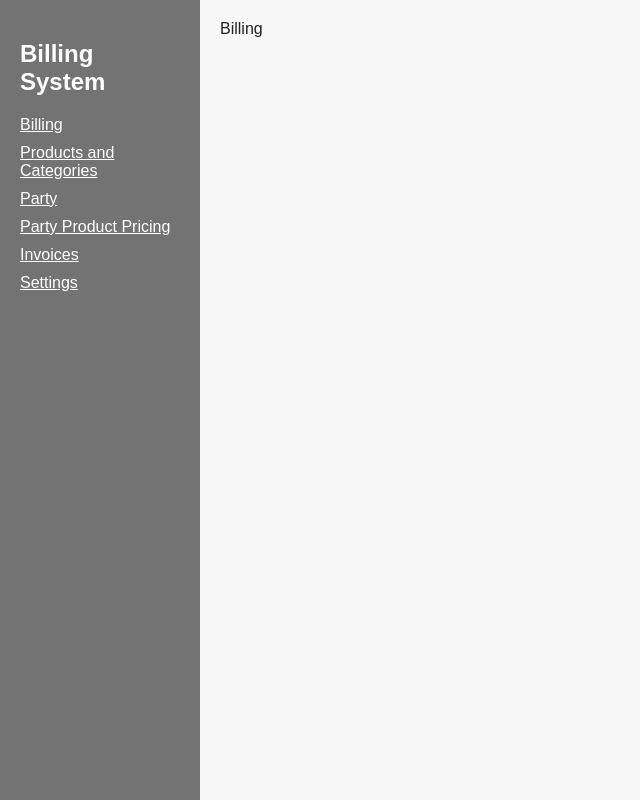
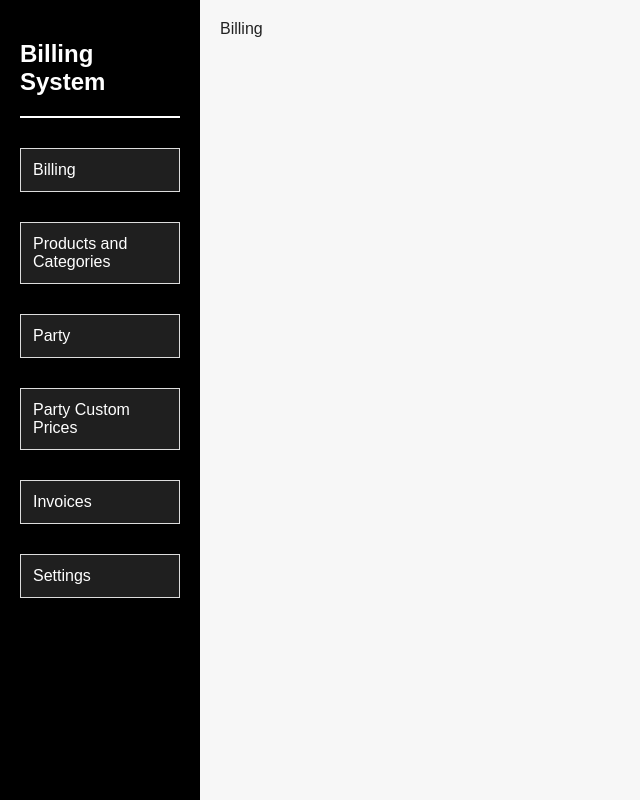
Before and after one commit to Sanskar-Singhal-CG/BillingFrontend, a React (Vite) app in the folder BillingDB-Frontend/: page / in a window 1280 px wide. Shown: the whole page, without its empty margins (0-640 px from the left). Built offline with nearby package versions, Linux system fonts and the light colour scheme; no server answers.

Commit message:
Fixing app and setting up base structure of PartyProductPricingApi as well as its page

```diff
--- a/BillingDB-Frontend/src/App.jsx
+++ b/BillingDB-Frontend/src/App.jsx
@@ -1,10 +1,12 @@
 import Layout from './components/layout/Layout'
 import { Route, Routes } from 'react-router-dom';
+
 import BillingPage from './pages/BillingPage';
 import ProductCategoriesPage from './pages/ProductCategoriesPage';
 import PartyPage from './pages/PartyPage';
 import PartyProductPricingPage from './pages/PartyProductPricingPage';
 import InvoicesPage from './pages/InvoicesPage';
+import SettingsPage from './pages/SettingsPage'
 function App() {
   return(
     <>
@@ -15,7 +17,7 @@ function App() {
         <Route path="party" element={<PartyPage />} />
         <Route path="customPricing" element={<PartyProductPricingPage />} />
         <Route path="invoices" element={<InvoicesPage />} />
-        <Route path="settings" />
+        <Route path="settings" element={<SettingsPage />} />
       </Route>
     </Routes>
     </>
--- a/BillingDB-Frontend/src/components/layout/Sidebar.jsx
+++ b/BillingDB-Frontend/src/components/layout/Sidebar.jsx
@@ -1,4 +1,5 @@
 import { NavLink } from 'react-router-dom';
+import '../../styles/layout/layout.css'
 
 function Sidebar({ isOpen, onClose }){
 
@@ -10,11 +11,11 @@ function Sidebar({ isOpen, onClose }){
                 <button className="close-button" onClick={onClose}>=</button>
                 <h2> Billing System</h2>
             </div>
-            <div>
+            <div className='options'>
                 <NavLink to="/">Billing</NavLink>
                 <NavLink to="/products">Products and Categories</NavLink>
                 <NavLink to="/party">Party</NavLink>
-                <NavLink to="/productPricing">Party Product Pricing</NavLink>
+                <NavLink to="/customPricing">Party Custom Prices</NavLink>
                 <NavLink to="/invoices">Invoices</NavLink>
                 <NavLink to="/settings">Settings</NavLink>
             </div>
--- a/BillingDB-Frontend/src/pages/PartyProductPricingPage.jsx
+++ b/BillingDB-Frontend/src/pages/PartyProductPricingPage.jsx
@@ -1,11 +1,81 @@
+import { useEffect, useState } from "react";
+import PartyTable from "../components/party/PartyTable";
+import { createParty , getAllParty, updateParty, deleteParty } from "../api/partyApi";
+import PartyForm from "../components/party/PartyForm";
+
 function PartyProductPricingPage(){
+
+    const[parties, setparties] = useState([]);
+    const[showform, setshowform] = useState(false);
+    const[partyToEdit, setpartyToEdit] = useState(null);
+
+    function openCreatePartyForm(){
+        setpartyToEdit(null);
+        setshowform(true);
+    }
+
+    function openEditPartyForm(party) {
+        setpartyToEdit(party);
+        setshowform(true);
+    }
+
+    function closePartyForm(){
+        setpartyToEdit(null);
+        setshowform(false);
+    }
+
+    async function getAllParties() {
+        try{
+            const partiesData = await getAllParty();
+            setparties(partiesData);
+        } catch(e) { console.error(e) }
+    }
+
+    async function saveParty(party){
+        try{
+            if(partyToEdit){
+                await updateParty(partyToEdit.id, party);
+            }
+            else { await createParty(party); }
+
+            await getAllParties();
+            closePartyForm();
+
+        } catch(e) { console.log(e) }
+    }
+
+    async function removeParty(id){
+        const shouldDelete = window.confirm('Are you Sure?');
+
+        if(!shouldDelete) return;
+        try{
+            await deleteParty(id);
+            await getAllParties();
+        } catch(e) { console.log(e); }
+    }
+
+    useEffect( function() {
+            getAllParty().then(function(partiesData) {setparties(partiesData)});
+        }, []);
+
+
     return(
         <>
         <div>
-            Custom Prices
+            <div>
+                <h1>Party</h1>
+                {
+                    !showform && (
+                        <button type="button" onClick={openCreatePartyForm}>Add Party</button>
+                    )
+                }
+            </div>
+
+            { showform && <PartyForm onCancel={closePartyForm} onSave={saveParty} partyToEdit={partyToEdit} /> }
+            <PartyTable parties={parties} onEdit={openEditPartyForm} onDelete={removeParty} />
         </div>
         </>
     )
 }
 
-export default PartyProductPricingPage
+export default PartyProductPricingPage;
--- a/BillingDB-Frontend/src/styles/layout/layout.css
+++ b/BillingDB-Frontend/src/styles/layout/layout.css
@@ -6,7 +6,7 @@
 .sidebar, .sidebar-open {
     width: 200px;
     padding: 20px;
-    background-color: #737373;
+    background-color: black;
     color: white;
 }
 
@@ -23,6 +23,30 @@
 
 .menu-button, .close-button {
     display: none;
+}
+
+.options{
+    display: flex;
+    flex-direction: column;
+    gap: 10px;
+}
+
+.options a{
+    text-decoration: none;
+    cursor: pointer;
+    border: solid 1px rgb(221, 221, 221);
+    padding: 12px;
+    background-color: rgb(31, 31, 31);
+    font-size: 16px;
+}
+
+.options a:hover{
+    background-color: rgb(16, 16, 16);
+}
+
+aside div h2{
+    padding-bottom: 20px;
+    border-bottom: solid 2px white;
 }
 
 @media (max-width: 768px) {
```
Also changed, not shown: BillingDB-Frontend/src/api/PartyProductPricingApi.jsx (added, +26 -0 lines).
